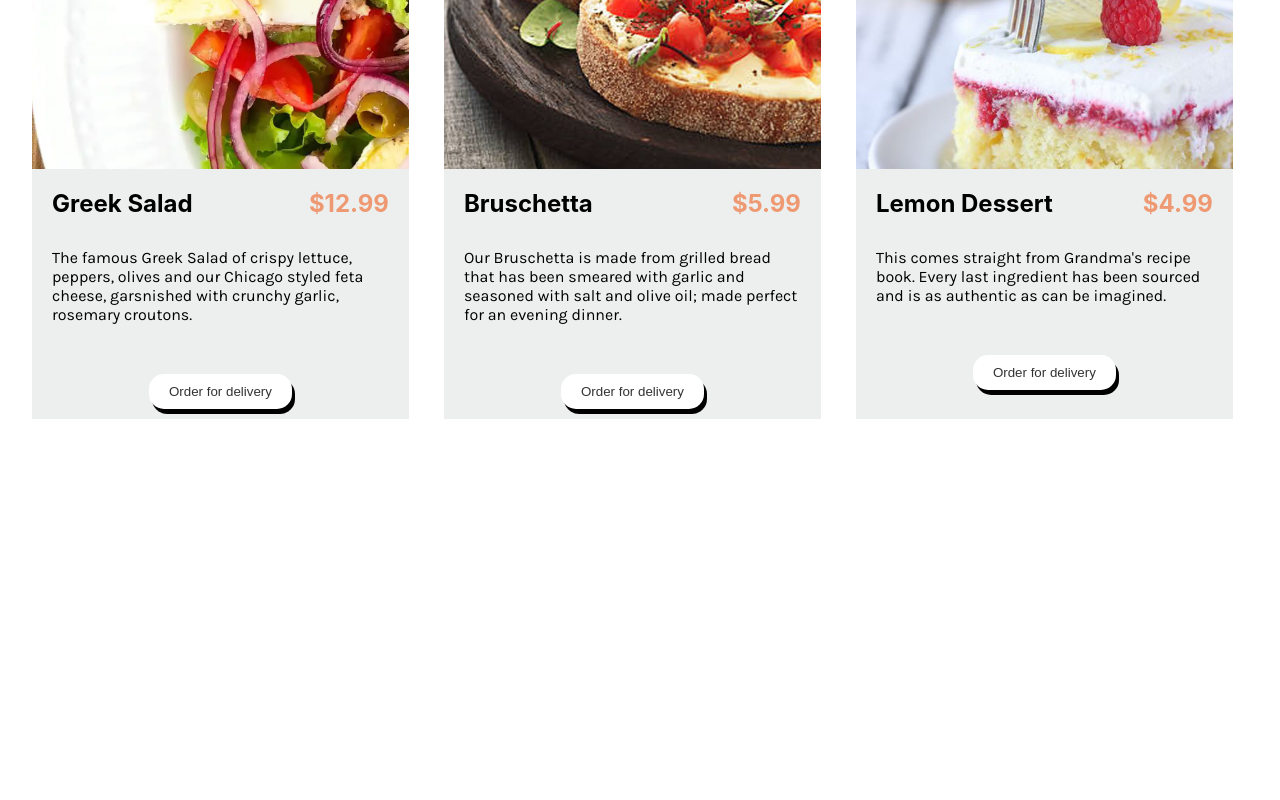
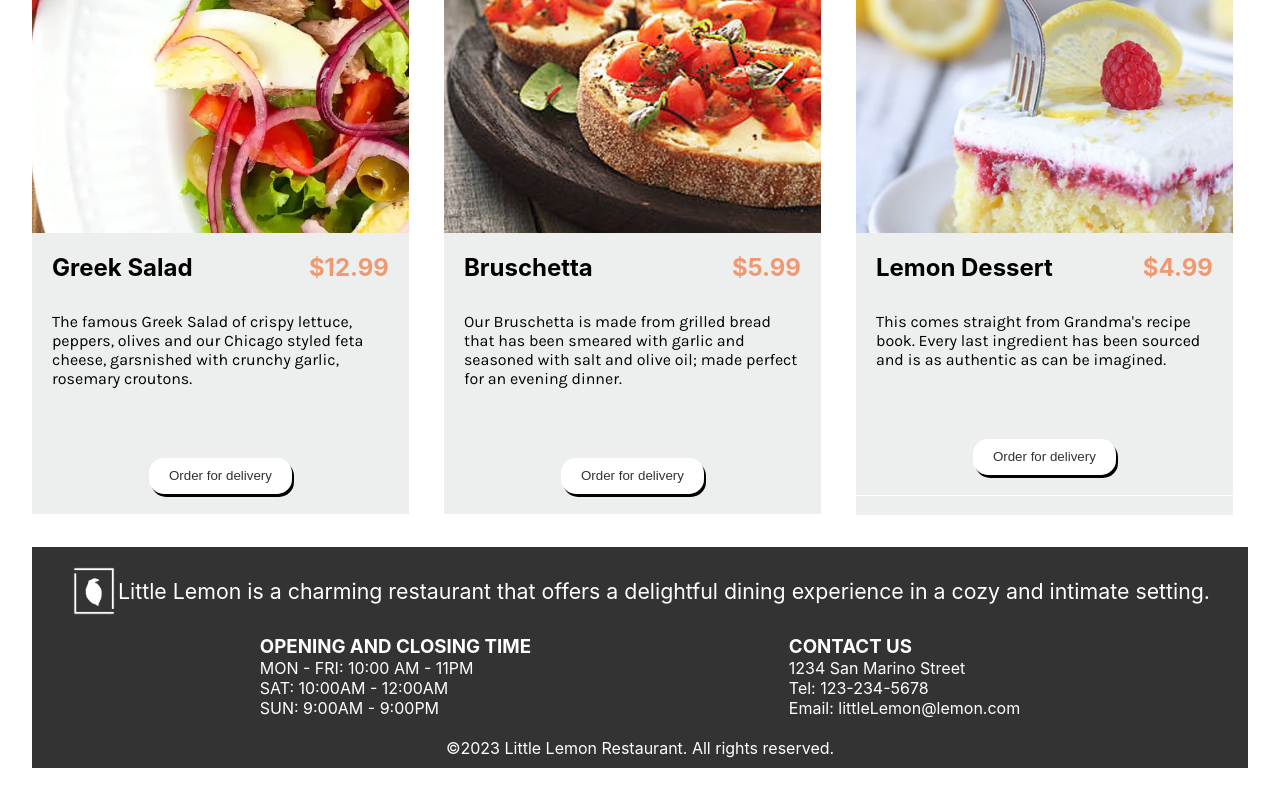
Before and after one commit to jonathanim/capstone-project, a React (Create React App) app: page / in a window 1280 px wide. Shown: the part 604-1404 px from the top of the page. Before the commit the page ends 1055 px from the top, so only its background shows below. Built offline with nearby package versions, Linux system fonts and the light colour scheme; a web font is replaced by a local one.

Commit message:
finish footer and fix styles in card component

```diff
--- a/src/App.js
+++ b/src/App.js
@@ -13,7 +13,7 @@ function App() {
       <Nav/>
       <Header/>
       <Main/>
-      {/* <Footer/> */}
+      <Footer/>
     </div>
   );
 }
--- /dev/null
+++ b/src/components/Footer.css
@@ -0,0 +1,70 @@
+
+.footer-container {
+    background-color: #333;
+    margin:2rem;
+    color: white;
+}
+
+.footer-top-section {
+    display: flex;
+    justify-content:center;
+    align-items: center;
+    padding: 20px;
+    font-size: 16pt;
+    color: white;
+}
+
+.footer-top-section img {
+    height: 3rem;
+
+}
+
+.footer-middle-section {
+    display: flex;
+    justify-content:space-evenly;
+    align-items: center;
+    gap: 30px;
+
+}
+
+.footer-middle-section li {
+    list-style: none;
+}
+
+.footer-copyright {
+    display:flex;
+    justify-content: center;
+    align-items: center;
+    margin: 20px 0 30px 0;
+}
+
+.footer-copyright p {
+    margin-bottom: 10px;
+}
+
+
+@media screen and (max-width: 699px){
+    .footer-container {
+        display: flex;
+        flex-direction: column;
+        text-align: center;
+    }
+
+
+.footer-middle-section {
+    display: flex;
+    flex-direction: column;
+    justify-content:center;
+    align-items: center;
+
+}
+.footer-top-section {
+    display:flex;
+    flex-direction: column;
+}
+.footer-top-section img{
+    height: 5rem;
+    margin-bottom: 20px;
+
+    }
+}
--- a/src/components/Footer.js
+++ b/src/components/Footer.js
@@ -1,24 +1,42 @@
 import React from 'react'
-import imageLogo from './assets/Lemon-logo.ico'
+import LemonLogo from './assets/logo.png'
+import "./Footer.css"
+
 
 const Footer = () => {
   return (
     <footer>
-        <img src={imageLogo} alt="little Lemon logo"/>
-    <li>
-        Little Lemon is a charming restaurant that offers a delightful dining experience in a cozy and intimate setting.
-    </li>
-    <li >
-        The restaurant specializes in Mediterranean-inspired cuisine, with a menu that features a range of dishes made with fresh and flavorful ingredients.
-    </li>
-    <li>
-        <button>Order</button>
-        <button >Reserve</button>
-        <button >Menu</button>
-    </li>
-</footer>
+        <div className='footer-container'>
+            <div className='footer-top-section'>
+                <img src={LemonLogo} alt="little Lemon logo"/>
+                <p>
+                    Little Lemon is a charming restaurant that offers a delightful dining experience in a cozy and intimate setting.
+                </p>
+            </div>
+            <div className='footer-middle-section'>
+                <div className='schedule'>
+                    <h3>OPENING AND CLOSING TIME</h3>
+                    <ul>
+                        <li>MON - FRI: 10:00 AM - 11PM </li>
+                        <li>SAT: 10:00AM - 12:00AM</li>
+                        <li>SUN: 9:00AM - 9:00PM</li>
+                    </ul>
+                </div>
+                <div className="contact">
+                        <h3>CONTACT US</h3>
+                        <ul>
+                            <li>1234 San Marino Street</li>
+                            <li>Tel: 123-234-5678</li>
+                            <li>Email: littleLemon@lemon.com</li>
+                        </ul>
+                    </div>
+            </div>
+            <div className='footer-copyright'>
+                <p>©2023 Little Lemon Restaurant. All rights reserved.</p>
+            </div>
+        </div>
+    </footer>
   )
 }
 
-
 export default Footer
--- a/src/components/Specials.css
+++ b/src/components/Specials.css
@@ -3,7 +3,7 @@
 .specials-container {
     display: flex;
     justify-content: space-between;
-    padding: 0 40px;
+    padding: 2rem;
     align-items: center;
 }
 
@@ -33,7 +33,6 @@
     grid-template-columns: 31% 31% 31%;
     gap: 35px;
     margin: 2rem;
-
 }
 
 @media screen and (max-width: 800px) {
--- a/src/components/Specials.js
+++ b/src/components/Specials.js
@@ -38,7 +38,7 @@ const Specials = () => {
     })
 
   return (
-    <div >
+    <>
         <div className='specials-container'>
         <h2 className='specials-h2'>This Week's Specials</h2>
         <button className='specials-button'>Online Menu</button>
@@ -46,7 +46,7 @@ const Specials = () => {
         <div className='special-card-container'>
           {displayData}
         </div>
-    </div>
+    </>
   )
 }
 
--- a/src/components/SpecialsCard.css
+++ b/src/components/SpecialsCard.css
@@ -47,7 +47,8 @@ h3.card-price {
     display: flex;
     justify-content: center;
     align-items: center;
-    margin-bottom: 10px;
+    padding: 20px;
+    border-bottom: .5px solid white;
 }
 
 .card-button button {
@@ -56,9 +57,10 @@ h3.card-price {
     padding: 10px 20px;
     border-radius: 15px;
     border:none;
-    box-shadow: 3px 5px black;
+    box-shadow: 2px 3px black;
     transition: .2s ease-in;
     cursor: pointer;
+    border-bottom: .5px solid white;
 }
 
 .card-button button:hover {
@@ -66,8 +68,8 @@ h3.card-price {
     background: #333;
     padding: 10px 20px;
     border-radius: 15px;
-    border-bottom: 1px solid white;
-    box-shadow: 3px 5px black;
+
+    box-shadow: 2px 3px black;
 }
 
 @media screen and (max-width: 1040px) {
```
